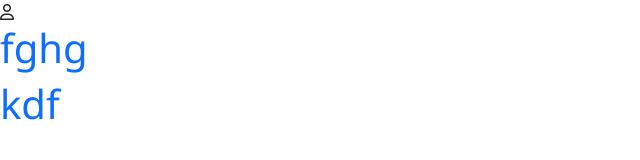
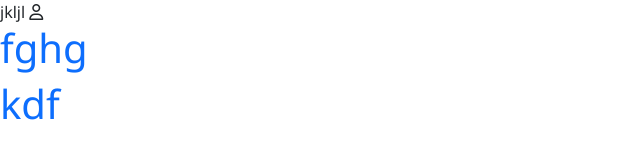
Before and after one commit to arslande/fe_bootcamp, a plain HTML site: page index.html in a window 1280 px wide. Shown: the full height of the page, 0-640 px from the left. Drawn offline with nearby package versions, Linux system fonts and the light colour scheme.

Commit message:
second commit

```diff
--- a/index.html
+++ b/index.html
@@ -39,6 +39,7 @@
 
     <header></header>
     <main>
+      jkljl
       <i class="fa-regular fa-user"></i>
       <h1 class="text-primary">fghg</h1>
       <h1 class="text-primary">kdf</h1>
```
